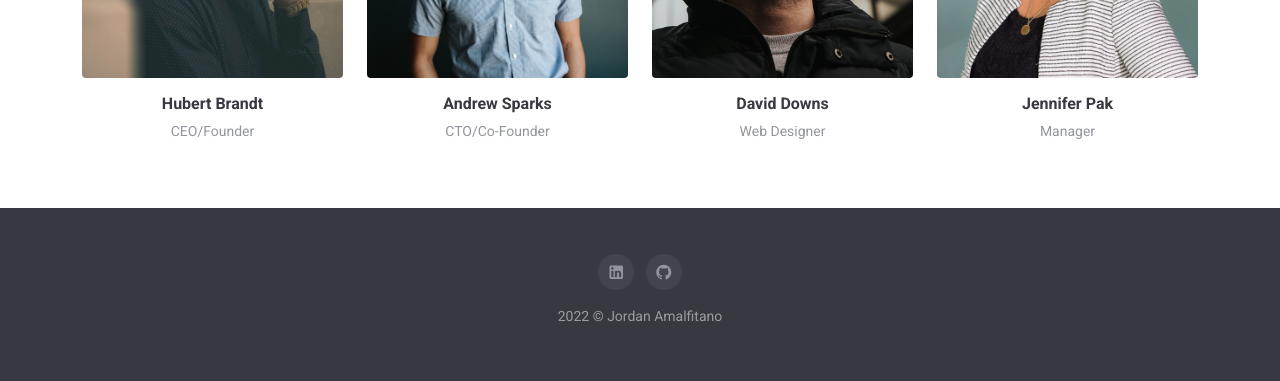
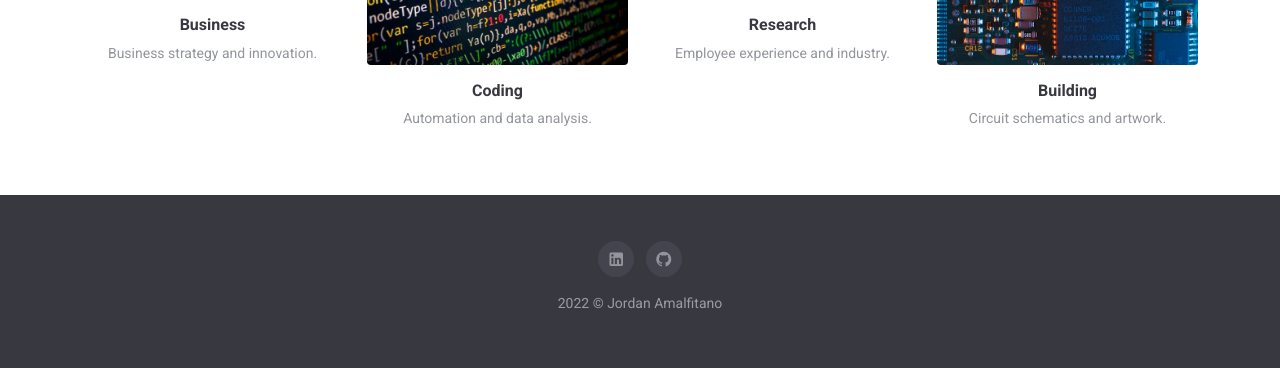
Before and after one commit to BytingBitz/portfolio-website, a Flask app: page /about in a window 1280 px wide. Shown: the part 1596-1977 px from the top of the page. Run offline with Flask 2, Linux system fonts and the light colour scheme; some libraries are stand-ins or nearby versions.

Commit message:
Progress with interest images

```diff
--- a/templates/about.html
+++ b/templates/about.html
@@ -38,36 +38,36 @@
             </div>
             <div class="row text-center">
                 <div class="col-lg-12 mt-5">
-                    <h4 class="fw-semibold border-bottom d-inline-block text-dark pb-3">Meet Our Team</h4>
+                    <h4 class="fw-semibold border-bottom d-inline-block text-dark pb-3">My Interests</h4>
                 </div>
             </div>
             <div class="row text-center">
                 <div class="col-lg-3 mt-4">
                     <div class="team-box">
                         <img src="{{url_for('static' ,filename='images/team/team-1.jpg')}}" class="img-fluid rounded" alt="">
-                        <h5 class="text-dark mt-3 fs-16">Hubert Brandt</h5>
-                        <p class="text-muted">CEO/Founder</p>
+                        <h5 class="text-dark mt-3 fs-16">Business</h5>
+                        <p class="text-muted">Business strategy and innovation.</p>
+                    </div>
+                </div>
+                <div class="col-lg-3 mt-4">
+                    <div class="team-box">
+                        <img src="{{url_for('static' ,filename='images/team/coding.jpg')}}" class="img-fluid rounded" alt="">
+                        <h5 class="text-dark mt-3 fs-16">Coding</h5>
+                        <p class="text-muted">Automation and data analysis.</p>
                     </div>
                 </div>
                 <div class="col-lg-3 mt-4">
                     <div class="team-box">
                         <img src="{{url_for('static' ,filename='images/team/team-2.jpg')}}" class="img-fluid rounded" alt="">
-                        <h5 class="text-dark mt-3 fs-16">Andrew Sparks</h5>
-                        <p class="text-muted">CTO/Co-Founder</p>
+                        <h5 class="text-dark mt-3 fs-16">Research</h5>
+                        <p class="text-muted">Employee experience and industry.</p>
                     </div>
                 </div>
                 <div class="col-lg-3 mt-4">
                     <div class="team-box">
-                        <img src="{{url_for('static' ,filename='images/team/team-3.jpg')}}" class="img-fluid rounded" alt="">
-                        <h5 class="text-dark mt-3 fs-16">David Downs</h5>
-                        <p class="text-muted">Web Designer</p>
-                    </div>
-                </div>
-                <div class="col-lg-3 mt-4">
-                    <div class="team-box">
-                        <img src="{{url_for('static' ,filename='images/team/team-4.jpg')}}" class="img-fluid rounded" alt="">
-                        <h5 class="text-dark mt-3 fs-16">Jennifer Pak</h5>
-                        <p class="text-muted">Manager</p>
+                        <img src="{{url_for('static' ,filename='images/team/building.jpg')}}" class="img-fluid rounded" alt="">
+                        <h5 class="text-dark mt-3 fs-16">Building</h5>
+                        <p class="text-muted">Circuit schematics and artwork.</p>
                     </div>
                 </div>
             </div>
--- a/website.py
+++ b/website.py
@@ -53,17 +53,17 @@ class Contactus(db.Model):
 @app.route("/contact" , methods=['GET' , 'POST'])
 def contactus():
     if request.method == 'POST':
-        name = request.form.get('name')
-        email = request.form.get('email')
-        subject = request.form.get('subject')
-        message = request.form.get('message')
-        contactus = Contactus(name=name , email=email , subject=subject , message=message)
-        db.session.add(contactus)
-        db.session.commit()
+        # name = request.form.get('name')
+        # email = request.form.get('email')
+        # subject = request.form.get('subject')
+        # message = request.form.get('message')
+        # contactus = Contactus(name=name , email=email , subject=subject , message=message)
+        # db.session.add(contactus)
+        # db.session.commit()
         flash(' Your response has been successfully saved. We will contact you soon.')
         return render_template('contact.html')
 
-    contactus = Contactus.query.all()
+    # contactus = Contactus.query.all()
     return render_template('contact.html',contactus=contactus)
 
 if __name__ == "__main__":
```
Also changed, not shown: templates/contact.html (+7 -20 lines), static/images/team/building.jpg (added), static/images/team/coding.jpg (added), static/images/team/team-1.jpg (deleted), static/images/team/team-2.jpg (deleted), static/images/team/team-3.jpg (deleted), static/images/team/team-4.jpg (deleted).
